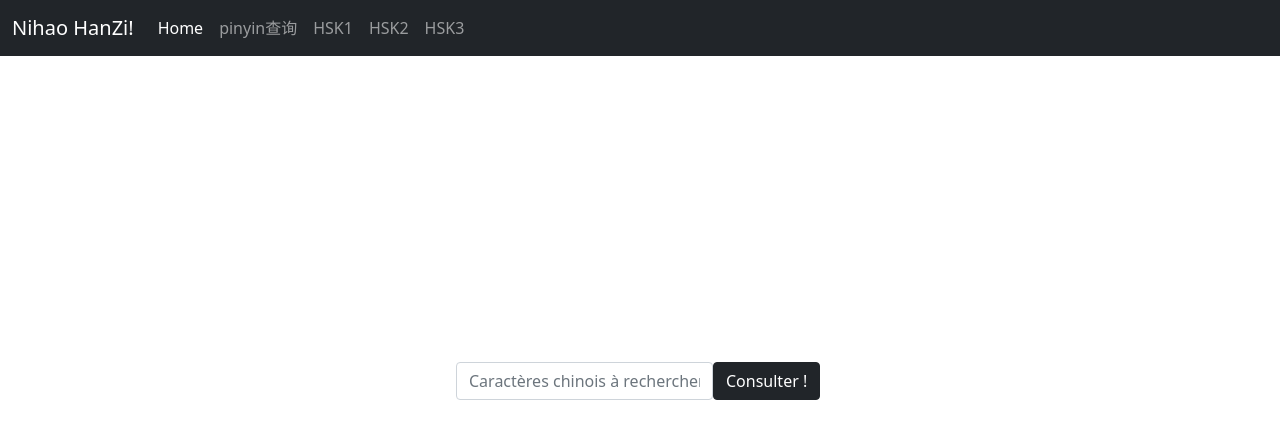
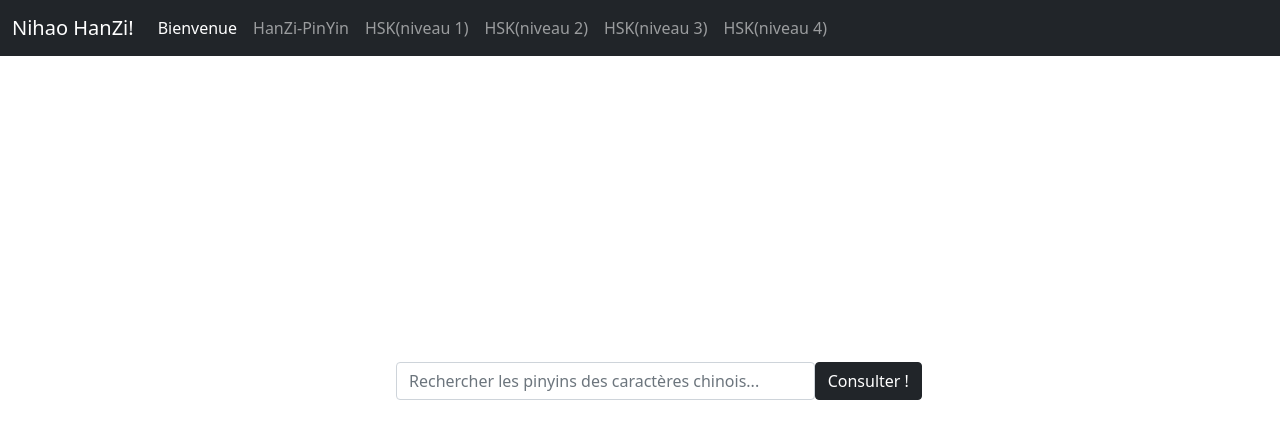
Before and after one commit to Hefr-y/pinyinALAO, a Django app: page /pinyinDict in a window 1280 px wide; the page is wider, and only the part inside the window is pictured. Shown: the top 439 px of that part. Run offline with Django 3.2, Linux system fonts and the light colour scheme; some libraries are stand-ins or nearby versions.

Commit message:
Front-end : optimisation de l'affichage des pages|前端:页面显示优化

```diff
--- a/pinyinALAO/static/styles/hsk.css
+++ b/pinyinALAO/static/styles/hsk.css
@@ -21,9 +21,10 @@
 }
 .d-flex {
   position: absolute;
-  left: 35%;
+  left: 30%;
 	bottom: 50%;
 }
+
 #back {
   position: absolute;
   right: 50%;
@@ -37,7 +38,7 @@
 	height: 350px;
 	margin: auto;
 	position: absolute;
-	top: 0;
+	top: 15%;
 	left: 0;
 	right: 0;
 	bottom: 0;
--- a/pinyinALAO/templates/base.html
+++ b/pinyinALAO/templates/base.html
@@ -38,21 +38,24 @@
     <div class="collapse navbar-collapse" id="navbarColor02">
       <ul class="navbar-nav me-auto">
         <li class="nav-item">
-          <a class="nav-link active" href="/">Home
+          <a class="nav-link active" href="/">Bienvenue
             <span class="visually-hidden">(current)</span>
           </a>
         </li>
         <li class="nav-item">
-          <a class="nav-link" href="{% url 'pinyinDict' %}">pinyin查询</a>
+          <a class="nav-link" href="{% url 'pinyinDict' %}">HanZi-PinYin</a>
         </li>
         <li class="nav-item">
-          <a class="nav-link" href="{% url 'hsk1_view' %}">HSK1</a>
+          <a class="nav-link" href="{% url 'hsk1_view' %}">HSK(niveau 1)</a>
         </li>
         <li class="nav-item">
-          <a class="nav-link" href="{% url 'hsk2_view' %}">HSK2</a>
+          <a class="nav-link" href="{% url 'hsk2_view' %}">HSK(niveau 2)</a>
         </li>
         <li class="nav-item">
-          <a class="nav-link" href="{% url 'hsk3_view' %}">HSK3</a>
+          <a class="nav-link" href="{% url 'hsk3_view' %}">HSK(niveau 3)</a>
+        </li>
+        <li class="nav-item">
+          <a class="nav-link" href="{% url 'hsk3_view' %}">HSK(niveau 4)</a>
         </li>
 
       </ul>
@@ -60,9 +63,6 @@
     </div>
   </div>
 </nav>
-
-
-
 
     <div class="container">
 
--- a/pinyinALAO/templates/t_myapp/HSKpinyin/hsk1_view.html
+++ b/pinyinALAO/templates/t_myapp/HSKpinyin/hsk1_view.html
@@ -3,7 +3,7 @@
 {% load static %}
 
 {% block content %}
-<title>hsk1</title>
+<title>HSK1</title>
 <svg xmlns="http://www.w3.org/2000/svg" style="display: none;">
     <symbol id="info-fill" fill="currentColor" viewBox="0 0 16 16">
         <path d="M8 16A8 8 0 1 0 8 0a8 8 0 0 0 0 16zm.93-9.412-1 4.705c-.07.34.029.533.304.533.194 0 .487-.07.686-.246l-.088.416c-.287.346-.92.598-1.465.598-.703 0-1.002-.422-.808-1.319l.738-3.468c.064-.293.006-.399-.287-.47l-.451-.081.082-.381 2.29-.287zM8 5.5a1 1 0 1 1 0-2 1 1 0 0 1 0 2z"/>
--- a/pinyinALAO/templates/t_myapp/HSKpinyin/hsk2_view.html
+++ b/pinyinALAO/templates/t_myapp/HSKpinyin/hsk2_view.html
@@ -3,7 +3,7 @@
 {% load static %}
 
 {% block content %}
-<title>hsk2</title>
+<title>HSK2</title>
 <svg xmlns="http://www.w3.org/2000/svg" style="display: none;">
     <symbol id="info-fill" fill="currentColor" viewBox="0 0 16 16">
         <path d="M8 16A8 8 0 1 0 8 0a8 8 0 0 0 0 16zm.93-9.412-1 4.705c-.07.34.029.533.304.533.194 0 .487-.07.686-.246l-.088.416c-.287.346-.92.598-1.465.598-.703 0-1.002-.422-.808-1.319l.738-3.468c.064-.293.006-.399-.287-.47l-.451-.081.082-.381 2.29-.287zM8 5.5a1 1 0 1 1 0-2 1 1 0 0 1 0 2z"/>
--- a/pinyinALAO/templates/t_myapp/HSKpinyin/hsk3_view.html
+++ b/pinyinALAO/templates/t_myapp/HSKpinyin/hsk3_view.html
@@ -3,7 +3,7 @@
 {% load static %}
 
 {% block content %}
-<title>hsk3</title>
+<title>HSK3</title>
 <svg xmlns="http://www.w3.org/2000/svg" style="display: none;">
     <symbol id="info-fill" fill="currentColor" viewBox="0 0 16 16">
         <path d="M8 16A8 8 0 1 0 8 0a8 8 0 0 0 0 16zm.93-9.412-1 4.705c-.07.34.029.533.304.533.194 0 .487-.07.686-.246l-.088.416c-.287.346-.92.598-1.465.598-.703 0-1.002-.422-.808-1.319l.738-3.468c.064-.293.006-.399-.287-.47l-.451-.081.082-.381 2.29-.287zM8 5.5a1 1 0 1 1 0-2 1 1 0 0 1 0 2z"/>
--- a/pinyinALAO/templates/t_myapp/HSKpinyin/pinyinDict.html
+++ b/pinyinALAO/templates/t_myapp/HSKpinyin/pinyinDict.html
@@ -4,13 +4,13 @@
 
 {% block content %}
 
-<title>Pinyin查询</title>
+<title>HanZi-PinYin</title>
 
-<form class="row g-3" action="pinyinAffi" method="post">
+<form class="mb-3 row" action="pinyinAffi" method="post">
 
     <div class="d-flex">
-        <div class="col-auto">
-            <input type="text" name="hanziRe" autocomplete="off" class="form-control" placeholder="Caractères chinois à rechercher" id="validationDefault01" required>
+        <div class="col-sm-4">
+            <input type="text" name="hanziRe" autocomplete="off" class="form-control" placeholder="Rechercher les pinyins des caractères chinois..." id="validationDefault01" required>
         </div>
         <div class="col-auto">
             <button type="submit" class="btn btn-dark">Consulter !</button>
```
Also changed, not shown: pinyinALAO/templates/t_myapp/index.html (+4 -3 lines).
